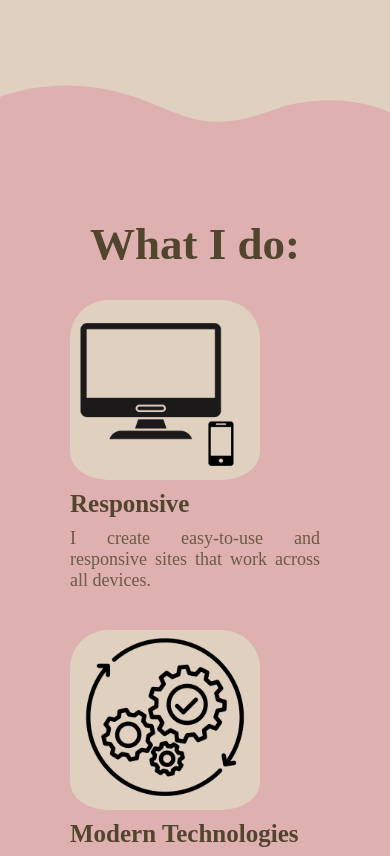
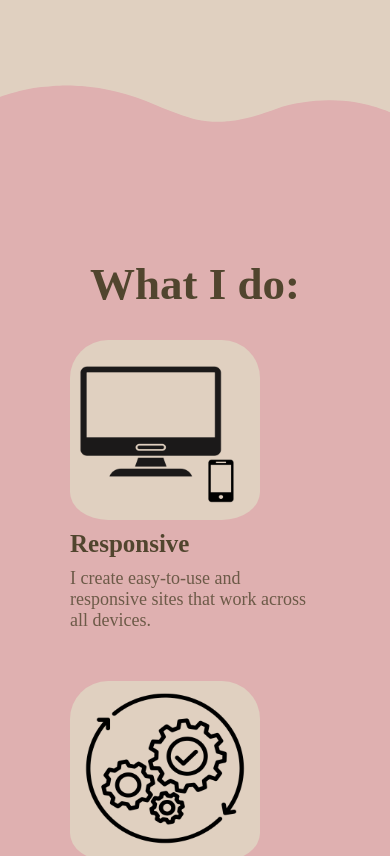
Before and after one commit to vanjabrkan/Portfolio, a React (Vite) app: page / in a window 390 px wide. Shown: the part 760-1616 px from the top of the page. Built offline with nearby package versions, Linux system fonts and the light colour scheme.

Commit message:
Improve responsive screen

```diff
--- a/src/components/FeatureArea/featurearea.css
+++ b/src/components/FeatureArea/featurearea.css
@@ -1,12 +1,17 @@
 .featureAreaRoot {
-  padding-top: 90px;
-  padding-bottom: 90px;
+  display: flex;
+  flex-direction: column;
   background-color: #dfb0b0;
+  width: 100vw; /* full viewport width */
+  min-width: 100%; /* ensure no shrinking on small screens */
 }
 
 .featureAreaConteiner {
-  display: flex;
-  flex-direction: column;
+  padding-top: 90px;
+  padding-bottom: 90px;
+  width: 100%;
+  max-width: 1200px; /* optional: limits container on very wide screens */
+  margin: 0 auto; /* center container */
 }
 
 .featureAreaHeader {
@@ -23,23 +28,23 @@
   gap: 150px; /* space between items */
   flex-wrap: wrap; /* wrap items on smaller screens */
   text-align: left;
-  padding-right: 110px;
+  padding: 0 20px; /* small horizontal padding to prevent overflow */
+  width: 100%;
 }
 
 .LevelItemRoot {
   width: 250px;
-  height: 300px;
+  height: auto; /* let content height adjust naturally */
 }
 
 .LevelItemImageConteiner {
   width: 190px;
   height: 190px;
   object-fit: cover;
-
 }
 
 .LevelItemImage {
-      border-radius: 20%;
+  border-radius: 20%;
   height: 100%;
   width: 100%;
   padding-bottom: 10px;
@@ -58,29 +63,49 @@
 }
 
 /* ===================================== */
-/* MEDIUM SCREENS: 1300px → 700px */
+/* MEDIUM SCREENS: 1300px → 910px */
 /* ===================================== */
-@media (max-width: 1300px) and (min-width: 910px) {
+@media (max-width: 1100px) and (min-width: 910px) {
   .featureAreaItems {
     gap: 50px;
-    padding-right: 0;
+    object-fit: cover;
     text-align: justify;
   }
 }
 
 /* ========================== */
 /* RESPONSIVE FOR SMALL SCREENS */
+/* SMALL SCREENS: 909px and below */
 @media (max-width: 909px) {
-  .featureAreaItems {
-    flex-direction: column; /* stack left and right areas vertically */
-    align-items: center; /* center horizontally */
-    text-align:justify;
-    gap: 30px;
-    padding-right: 0;
+  .featureAreaRoot {
+    display: flex;
+    flex-direction: row;
+    align-items: center; /* center items horizontally */
+    justify-content: center;
+    background-color: #dfb0b0;
+    width: 100%; /* full screen width */
+    padding: 40px 20px; /* some padding for mobile */
+    box-sizing: border-box;
   }
 
-  .LevelItemImage {
+  .featureAreaItems {
+    display: flex;
+    flex-direction: row;
+    align-items: center;
+    justify-content: center;
+    gap: 20px;
     width: 100%;
-      object-fit: cover;
+    flex-wrap: wrap;
+        object-fit: cover;
+  }
+
+  .LevelItemImageConteiner {
+    width: 190px;
+    height: 190px;
+    display: flex;
+    flex-direction: row; /* stack items vertically */
+    align-items: center;
+    justify-content: center;
+        object-fit: cover;
   }
 }
```
